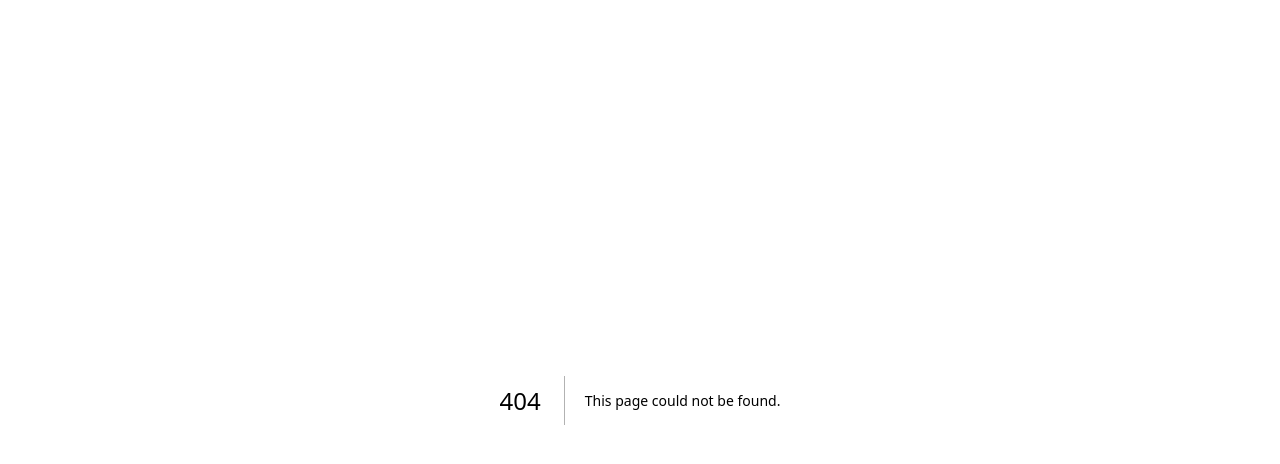
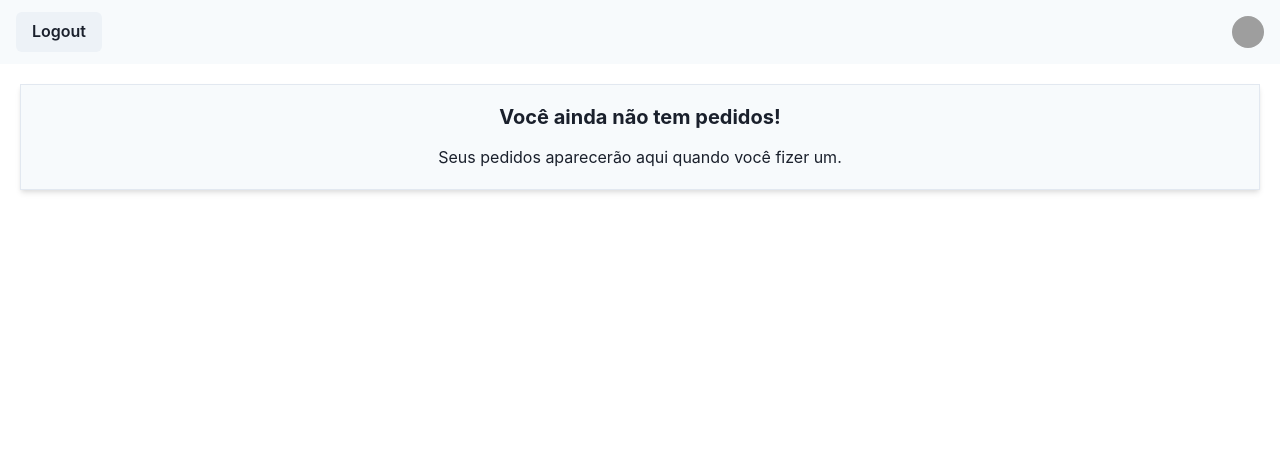
Before and after one commit to marceloasf92/tracking-app, a Next.js app in the folder app/: page /dashboard in a window 1280 px wide. Before the commit this address had no page. Shown: the top 464 px of the page. Built offline with nearby package versions, Linux system fonts and the light colour scheme; sample sign-in values are in the browser's storage; grey boxes are pictures that could not be loaded.

Commit message:
feat: Dashboard page

```diff
--- /dev/null
+++ b/app/src/app/dashboard/layout.tsx
@@ -0,0 +1,14 @@
+import Nav from "@/templates/Navbar";
+
+export default function DashboardLayout({
+  children,
+}: {
+  children: React.ReactNode,
+}) {
+  return (
+    <div>
+      <Nav/>
+      {children}
+    </div>
+  )
+}
--- /dev/null
+++ b/app/src/app/dashboard/page.tsx
@@ -0,0 +1,126 @@
+"use client";
+
+import React, { useEffect, useCallback } from "react";
+import {
+  Box,
+  Text,
+  VStack,
+  Heading,
+  useColorModeValue,
+  Container,
+  useTheme,
+} from "@chakra-ui/react";
+import { useRouter } from "next/navigation";
+import { useDispatch, useSelector } from "react-redux";
+import { setOrders } from "@/features/order/orderSlice";
+import { RootState } from "../store";
+import { orderService } from "@/services/orders";
+import CustomButton from "@/components/atoms/customButton";
+
+const OrdersPage = () => {
+  const dispatch = useDispatch();
+  const orders = useSelector((state: RootState) => state.order.orders);
+  const { colors } = useTheme();
+  const bgColor = useColorModeValue(colors.gray[50], colors.gray[700]);
+  const router = useRouter();
+
+  const fetchOrders = useCallback(
+    async (token: string) => {
+      try {
+        if (typeof window !== "undefined") {
+          const storedData = localStorage.getItem("informations");
+          if (!storedData) {
+            console.error("No user information found in local storage");
+            return;
+          }
+          const { id: userId } = JSON.parse(storedData);
+          const fetchedOrders = await orderService.fetchOrders(userId, token);
+          dispatch(setOrders(fetchedOrders));
+        }
+      } catch (error) {
+        console.error("Error fetching orders:", error);
+      }
+    },
+    [dispatch]
+  );
+
+  useEffect(() => {
+    if (typeof window !== "undefined") {
+      const token = localStorage.getItem("authToken");
+
+      if (!token) {
+        router.push("/");
+      } else {
+        fetchOrders(token);
+      }
+    }
+  }, [fetchOrders, router]);
+
+  const updateOrderStatus = async (orderId: number) => {
+    try {
+      if (typeof window !== "undefined") {
+        const token = localStorage.getItem("authToken");
+        if (!token) {
+          console.error("No token found in local storage");
+          return;
+        }
+
+        await orderService.updateOrderStatus(orderId, "Entregue", token);
+        fetchOrders(token);
+      }
+    } catch (error) {
+      console.error("Error updating order status:", error);
+    }
+  };
+
+  const formatDate = (dateString: string) => {
+    const options: Intl.DateTimeFormatOptions = {
+      day: "2-digit",
+      month: "2-digit",
+      year: "numeric",
+    };
+    return new Date(dateString).toLocaleDateString("pt-BR", options);
+  };
+
+  return (
+    <Container maxW="container.xl" p={5}>
+      <VStack spacing={5} align="stretch">
+        {orders.length === 0 ? (
+          <Box p={5} shadow="md" borderWidth="1px" bg={bgColor}>
+            <Heading fontSize="xl" textAlign="center">
+              Você ainda não tem pedidos!
+            </Heading>
+            <Text mt={4} textAlign="center">
+              Seus pedidos aparecerão aqui quando você fizer um.
+            </Text>
+          </Box>
+        ) : (
+          orders.map((order) => (
+            <Box
+              key={order.id}
+              p={5}
+              shadow="md"
+              borderWidth="1px"
+              bg={bgColor}
+            >
+              <Heading fontSize="xl">{order.customerName}</Heading>
+              <Text mt={4}>Pedido: {order.id}</Text>
+              <Text mt={4}>Endereço: {order.deliveryAddress}</Text>
+              <Text>Status: {order.status}</Text>
+              <Text>Data: {formatDate(order.createdAt)}</Text>
+              <CustomButton
+                label="Marcar como Entregue"
+                colorScheme="blue"
+                mt={3}
+                onClick={() => updateOrderStatus(order.id)}
+                isDisabled={order.status === "Entregue"}
+              />
+            </Box>
+          ))
+        )}
+      </VStack>
+    </Container>
+  );
+};
+
+export default OrdersPage;
--- /dev/null
+++ b/app/src/templates/Navbar.tsx
@@ -0,0 +1,81 @@
+"use client";
+
+import React from "react";
+import {
+  Box,
+  Flex,
+  Avatar,
+  Menu,
+  MenuButton,
+  MenuList,
+  MenuItem,
+  MenuDivider,
+  useColorModeValue,
+  Stack,
+  Center,
+  Button,
+} from "@chakra-ui/react";
+import { useSelector, useDispatch } from "react-redux";
+import { RootState } from "../app/store";
+import { logout } from "../features/user/userSlice";
+import { useRouter } from "next/navigation";
+import CustomButton from "@/components/atoms/customButton"; // Importe o CustomButton
+
+export default function Nav() {
+  const username = useSelector((state: RootState) => state.user.username);
+  const dispatch = useDispatch();
+  const router = useRouter();
+
+  const handleLogout = () => {
+    dispatch(logout());
+    router.push("/");
+  };
+
+  return (
+    <>
+      <Box bg={useColorModeValue("gray.50", "gray.700")} px={4}>
+        <Flex h={16} alignItems={"center"} justifyContent={"space-between"}>
+          <CustomButton
+            label="Logout"
+            onClick={handleLogout}
+          />
+
+          <Flex alignItems={"center"}>
+            <Stack direction={"row"} spacing={7}>
+              <Menu>
+                <MenuButton
+                  as={Button}
+                  rounded={"full"}
+                  variant={"link"}
+                  cursor={"pointer"}
+                  minW={0}
+                >
+                  <Avatar
+                    size={"sm"}
+                    src={"https://avatars.dicebear.com/api/male/username.svg"}
+                  />
+                </MenuButton>
+                <MenuList alignItems={"center"}>
+                  <br />
+                  <Center>
+                    <Avatar
+                      size={"2xl"}
+                      src={"https://avatars.dicebear.com/api/male/username.svg"}
+                    />
+                  </Center>
+                  <br />
+                  <Center>
+                    <p>{username || "Usuário"}</p>
+                  </Center>
+                  <br />
+                  <MenuDivider />
+                  <MenuItem onClick={handleLogout}>Logout</MenuItem>
+                </MenuList>
+              </Menu>
+            </Stack>
+          </Flex>
+        </Flex>
+      </Box>
+    </>
+  );
+}
```
